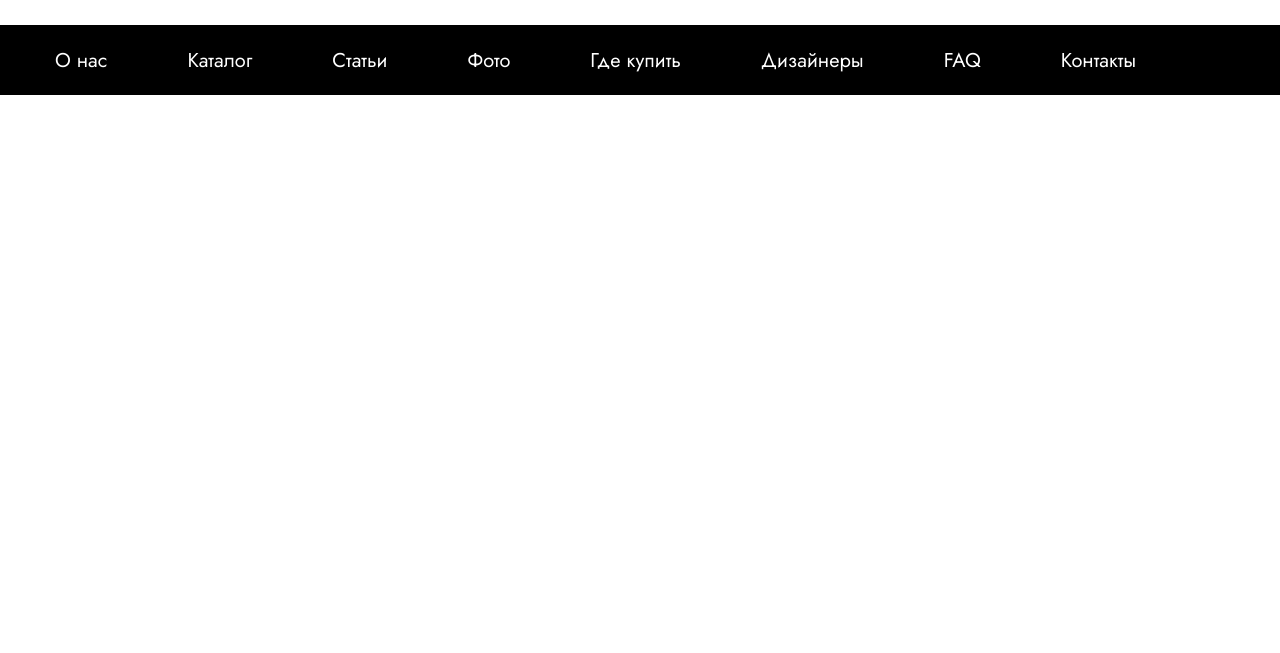
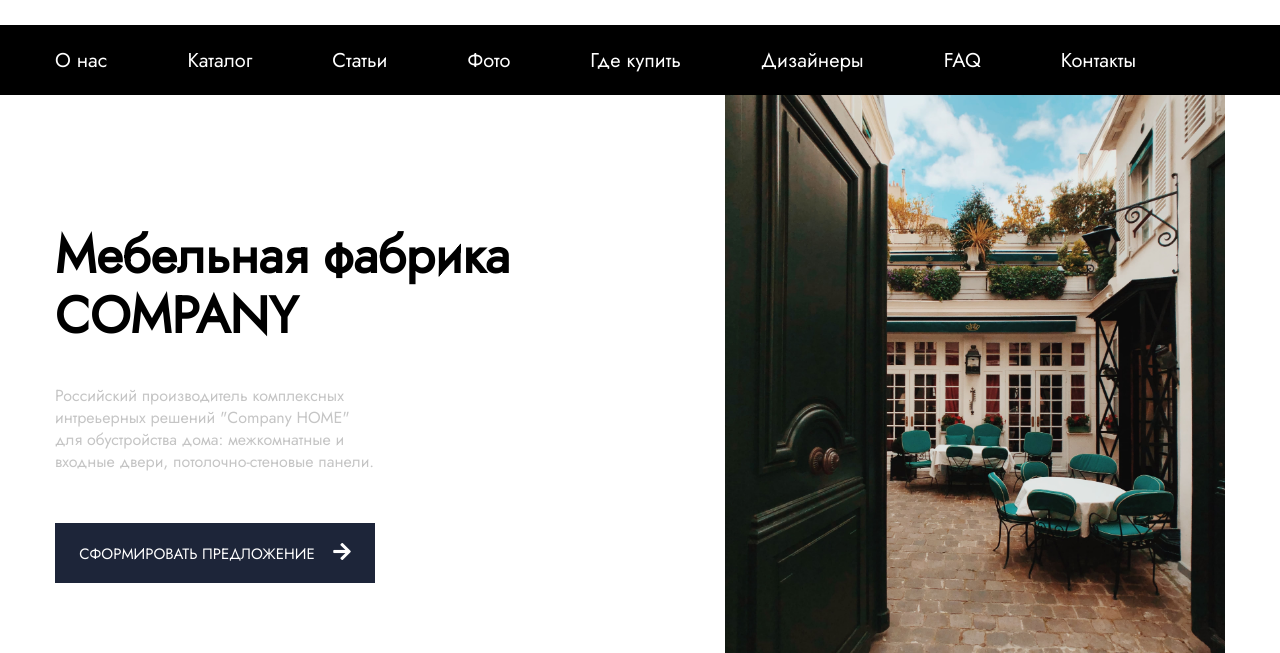
Before and after one commit to ches47/Sofa-Doors, a website: page app/index.html in a window 1280 px wide. Shown: the part 147-800 px from the top of the page. Drawn offline with nearby package versions, Linux system fonts and the light colour scheme; files that its build step writes are made by us from their sources.

Commit message:
Added header p.2

```diff
--- a/app/index.html
+++ b/app/index.html
@@ -81,7 +81,32 @@
       </div>
 
     </header>
+    <section class="main">
+        <div class="container">
+            <div class="main__inner">
 
+                <div class="main__info">
+                    <div class="main__info-title">
+                        Мебельная фабрика COMPANY
+                    </div>
+                 <div class="main__info-text">
+                     Российский производитель комплексных интреьерных решений "Company HOME"
+                     для обустройства дома: межкомнатные и входные двери,
+                     потолочно-стеновые панели.
+                 </div>
+                 <div class="main__info-btn">
+                     <button class="" type="submit">Сформировать предложение <i class="fas fa-arrow-right"></i></button>
+
+                 </div>
+
+
+            </div>
+            <div class="main__img">
+                <img src="img/main/bg-door.jpg" alt="bg-main" width="500px" height="600px">
+            </div>
+          </div>
+        </div>
+    </section>
 
 
 
--- a/app/scss/style.scss
+++ b/app/scss/style.scss
@@ -90,3 +90,48 @@
 .header__menu .menu__list li:first-child {
     padding: 0;
 }
+
+.main {
+    height: 600px;
+    &__inner {
+        display: flex;
+
+    }
+
+    &__info {
+        width: 700px;
+        padding-top: 130px;
+
+        &-title {
+            font-weight: 900;
+            padding-bottom: 40px;
+            font-size: 51px;
+            line-height: 60px;
+        }
+        &-text {
+            color: $text;
+            width: 320px;
+            line-height: 22px;
+            padding-bottom: 50px;
+        }
+        &-btn {
+            padding-bottom: 120px;
+
+            button {
+                background-color: $dark-blue;
+                min-width: 320px;
+                height: 60px;
+                color: #fff;
+                text-transform: uppercase;
+                font-size: 15px;
+                border: none;
+
+                i.fa-arrow-right {
+                    padding-left: 14px;
+                    font-size: 20px;
+
+                }
+            }
+        }
+    }
+}
```
